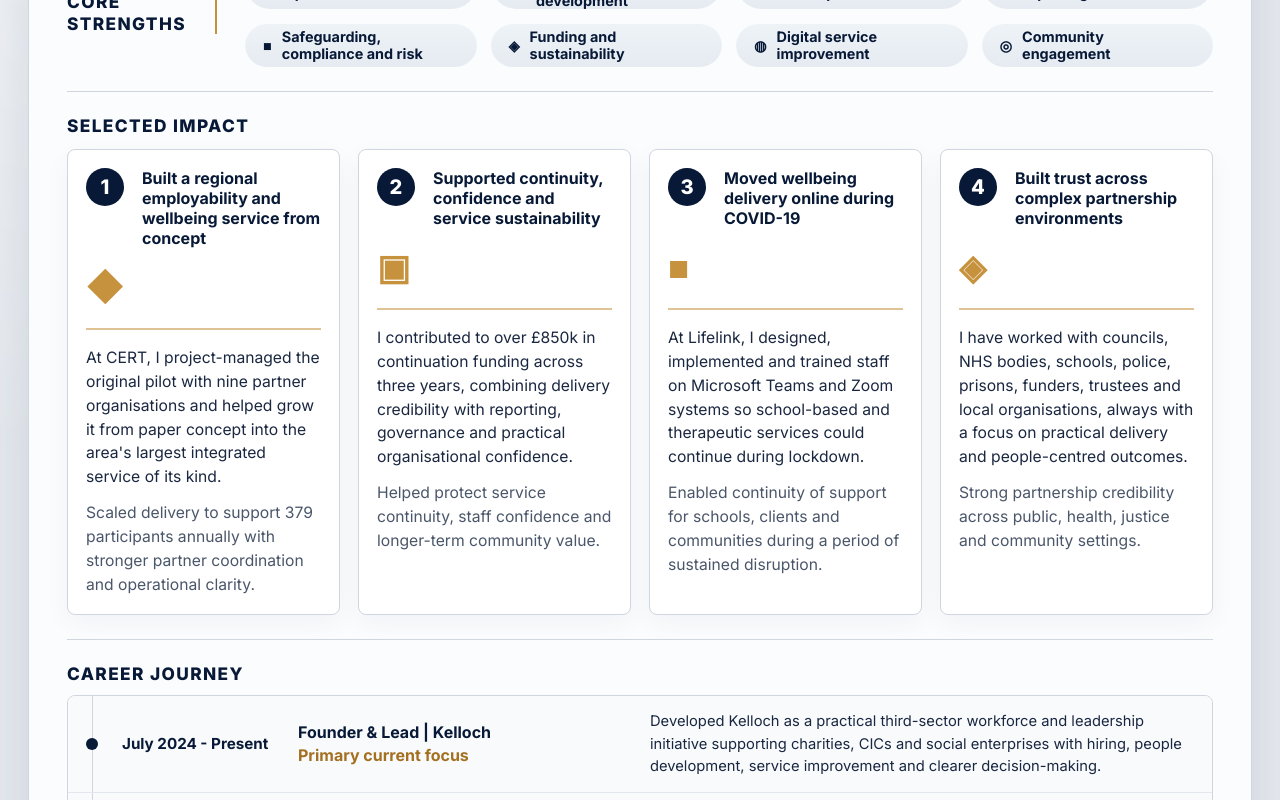
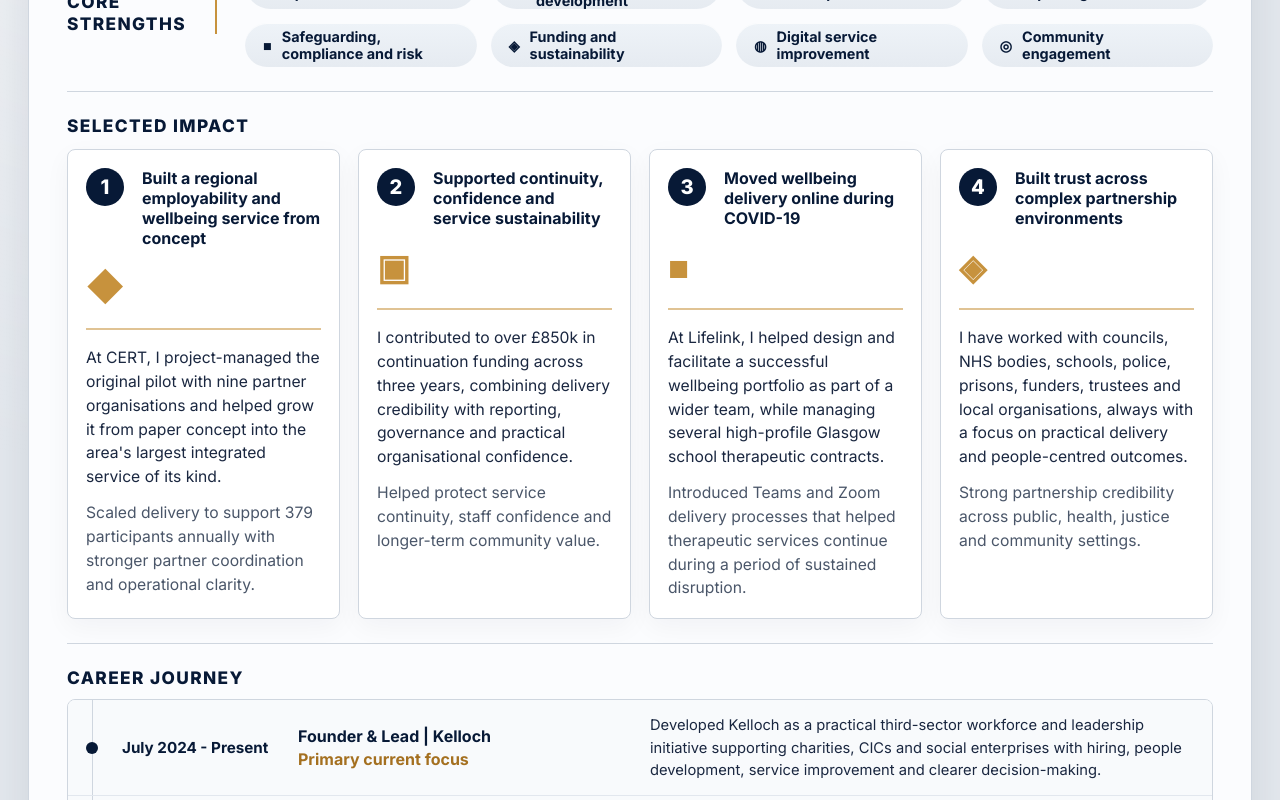
Before and after one commit to Mcsnappy-maker/executive-dossier, a Next.js app: page / in a window 1280 px wide. Shown: the part 572-1372 px from the top of the page. Built offline with nearby package versions, Linux system fonts and the light colour scheme.

Commit message:
Refine Lifelink wellbeing portfolio wording

```diff
--- a/components/InteractiveCVApp.tsx
+++ b/components/InteractiveCVApp.tsx
@@ -40,8 +40,8 @@ const impactStories = [
   {
     title: "Moved wellbeing delivery online during COVID-19",
     body:
-      "At Lifelink, I designed, implemented and trained staff on Microsoft Teams and Zoom systems so school-based and therapeutic services could continue during lockdown.",
-    result: "Enabled continuity of support for schools, clients and communities during a period of sustained disruption.",
+      "At Lifelink, I helped design and facilitate a successful wellbeing portfolio as part of a wider team, while managing several high-profile Glasgow school therapeutic contracts.",
+    result: "Introduced Teams and Zoom delivery processes that helped therapeutic services continue during a period of sustained disruption.",
   },
   {
     title: "Built trust across complex partnership environments",
@@ -142,10 +142,10 @@ const experience = [
     intro:
       "Promoted from Assistant Manager to Service Manager within one year and became part of a four-person Senior Management Team.",
     bullets: [
-      "Managed a defined Glasgow service area covering school-based wellbeing support and therapeutic services.",
+      "Managed several high-profile Glasgow school therapeutic contracts alongside wider wellbeing service delivery.",
       "Supported delivery of large-scale commissioned wellbeing contracts during high demand and pandemic disruption.",
-      "Designed and implemented the move to online wellbeing delivery using Microsoft Teams and Zoom.",
-      "Trained staff and practitioners on new systems, enabling continuity of support during lockdown.",
+      "Helped design and facilitate a successful wellbeing portfolio as part of a wider team.",
+      "Introduced Microsoft Teams and Zoom delivery processes, enabling therapeutic services to continue during lockdown.",
       "Strengthened safeguarding processes, risk registers and governance reporting.",
     ],
   },
```
